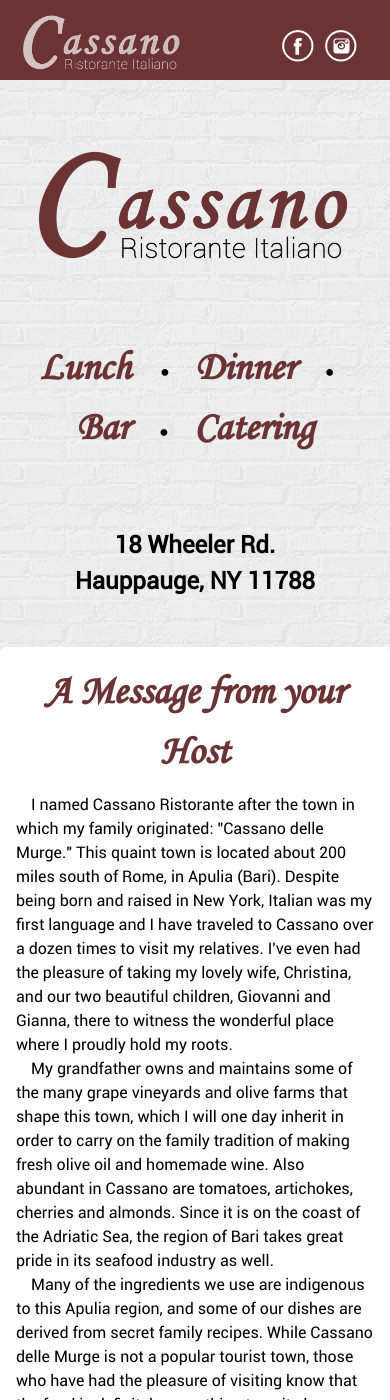
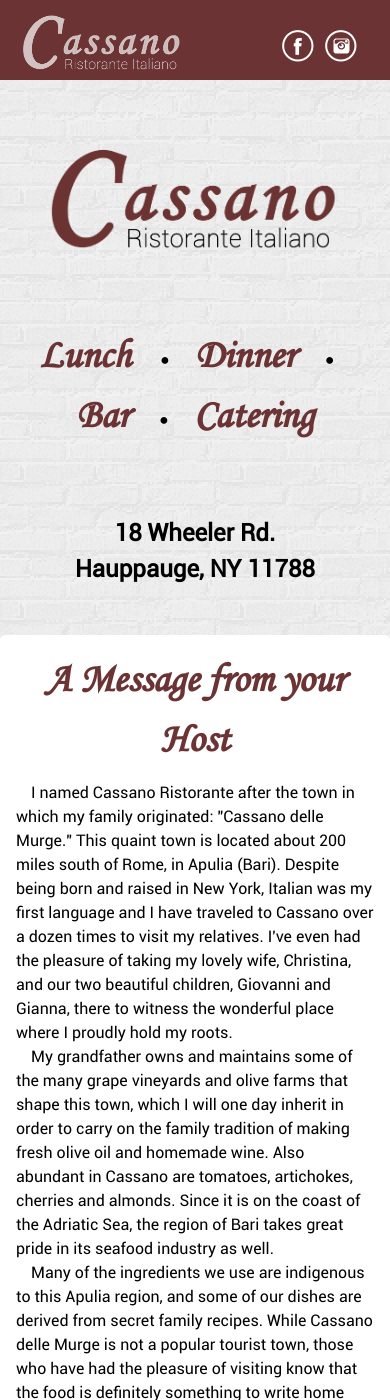
Before and after one commit to theanthonypage/theanthonypage.github.io, a Jekyll site: the page built from index.html, in a window 390 px wide and 1400 px high. Built offline with Jekyll 4.4.1, drawn with Linux system fonts in a browser that asks for light colours; nearby versions of some CDN libraries.

Commit message:
were idk wee

```diff
--- a/css/main.css
+++ b/css/main.css
@@ -181,6 +181,13 @@ a:hover {
 	max-width:500px;
 }
 
+@media(max-width:600px){
+	.main-logo {
+		max-width:100%;
+		padding:0 1em;
+	}
+}
+
 /* -------- COMING SOON PAGE -------- */
 
 
```
